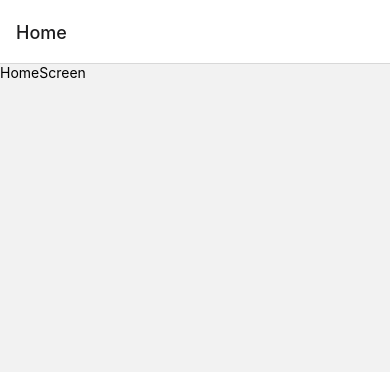
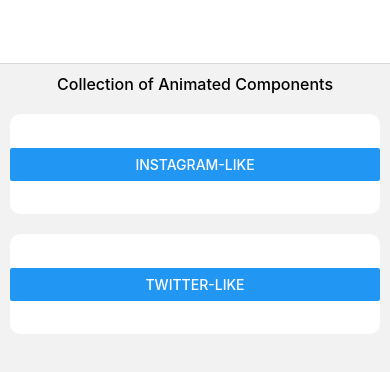
Before and after one commit to hrithik73/hey-animated, a React Native app: screen /Home in a window 390 px wide. Shown: the top 372 px of the page. Built offline with nearby package versions, Linux system fonts and the light colour scheme.

Commit message:
navigation dynamic set-up

```diff
--- /dev/null
+++ b/src/components/InstagramLike.tsx
@@ -0,0 +1,19 @@
+import React from "react"
+import { View, StyleSheet, Text } from "react-native"
+
+const InstagramLike = () => {
+  return (
+    <View style={styles.container}>
+      <Text>instagram like</Text>
+    </View>
+  )
+}
+
+const styles = StyleSheet.create({
+  container: {
+    flex: 1,
+    justifyContent: "center",
+    alignItems: "center",
+  },
+})
+export default InstagramLike
--- /dev/null
+++ b/src/config/components.ts
@@ -0,0 +1,8 @@
+import InstagramLike from "../components/InstagramLike"
+
+const components = [
+  { id: 1, screenName: "instagram-like", screenComponent: InstagramLike },
+  { id: 2, screenName: "twitter-like", screenComponent: InstagramLike },
+]
+
+export default components
--- a/src/navigators/index.tsx
+++ b/src/navigators/index.tsx
@@ -1,14 +1,27 @@
 import { NavigationContainer } from "@react-navigation/native"
 import { createNativeStackNavigator } from "@react-navigation/native-stack"
 import React from "react"
+import components from "../config/components"
 import Home from "../screens/Home"
 
 const Stack = createNativeStackNavigator()
 
 const StackNavigator = () => {
   return (
-    <Stack.Navigator>
+    <Stack.Navigator
+      screenOptions={{
+        headerTitle: "",
+      }}
+    >
       <Stack.Screen name="Home" component={Home} />
+      {components.map((item) => {
+        return (
+          <Stack.Screen
+            name={item.screenName}
+            component={item.screenComponent}
+          />
+        )
+      })}
     </Stack.Navigator>
   )
 }
--- a/src/screens/Home.tsx
+++ b/src/screens/Home.tsx
@@ -1,15 +1,49 @@
+import { useNavigation } from "@react-navigation/native"
 import React from "react"
-import { View, StyleSheet, Text } from "react-native"
+import { Button, FlatList, StyleSheet, Text, View } from "react-native"
+import components from "../config/components"
+
+// TODO:- Fix the types
+const ComponentListCard = ({ item }: any) => {
+  const navigation = useNavigation<any>()
+  return (
+    <View style={styles.card}>
+      <Button
+        title={item.screenName}
+        onPress={() => navigation.navigate(item.screenName)}
+      />
+    </View>
+  )
+}
 
 const Home = () => {
   return (
     <View style={styles.container}>
-      <Text>HomeScreen</Text>
+      <Text style={styles.heading}>Collection of Animated Components</Text>
+      <FlatList
+        data={components}
+        renderItem={({ item }) => <ComponentListCard item={item} />}
+      />
     </View>
   )
 }
 
 const styles = StyleSheet.create({
-  container: {},
+  container: {
+    flex: 1,
+  },
+  heading: {
+    fontSize: 16,
+    textAlign: "center",
+    fontWeight: "500",
+    marginVertical: 10,
+  },
+  card: {
+    height: 100,
+    backgroundColor: "white",
+    margin: 10,
+    borderRadius: 10,
+    justifyContent: "center",
+  },
 })
 export default Home
```
